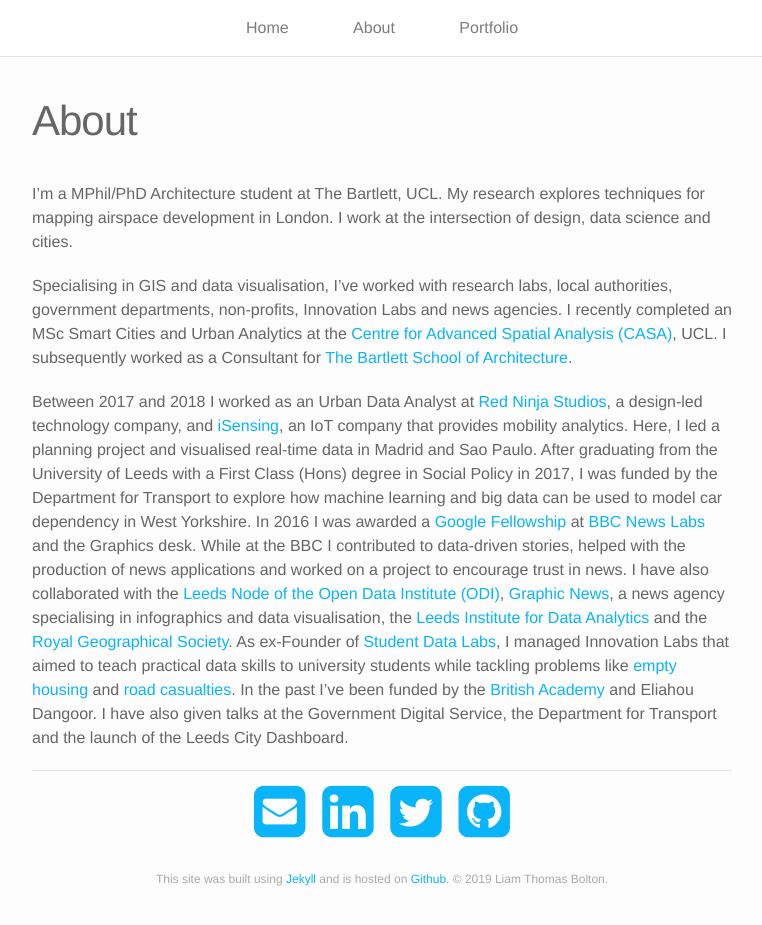
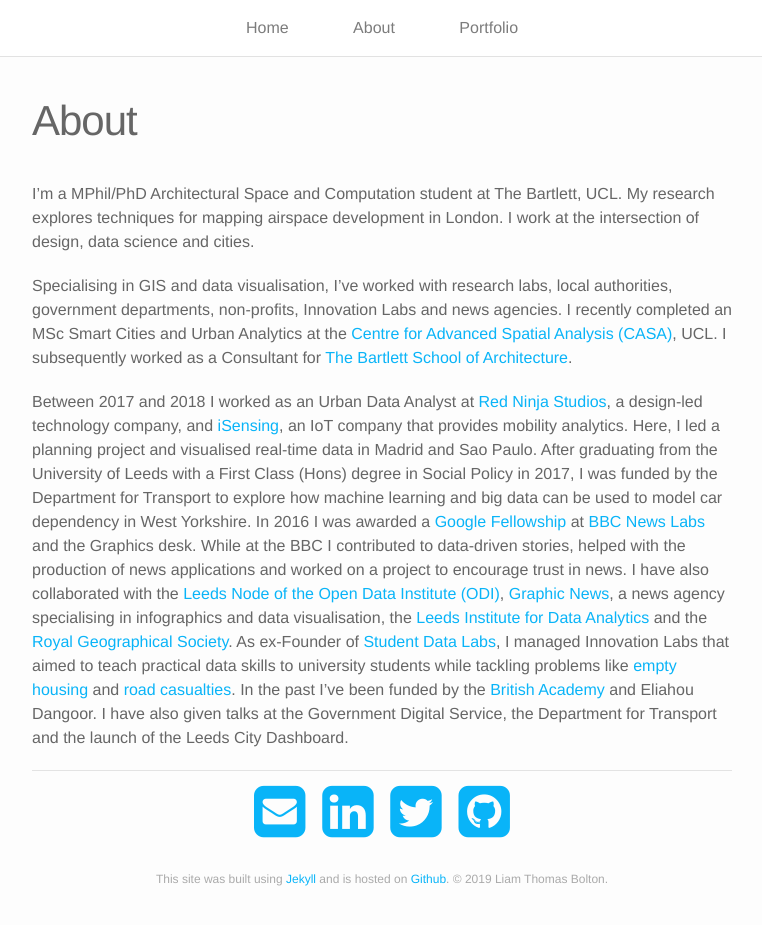
Before and after one commit to lbuk/portfolio-website, a Jekyll site: the page built from about.md, in a window 1280 px wide and 996 px high. Shown: the top 925 px of the window, without its empty margins (258-1020 px from the left). Built offline with Jekyll 4.4.1, drawn with Linux system fonts in a browser that asks for light colours; nearby versions of some CDN libraries.

Commit message:
Update about.md

```diff
--- a/about.md
+++ b/about.md
@@ -4,7 +4,7 @@
 permalink: /About/
 ---
 
-I'm a MPhil/PhD Architecture student at The Bartlett, UCL. My research explores techniques for mapping airspace development in London. I work at the intersection of design, data science and cities.
+I'm a MPhil/PhD Architectural Space and Computation student at The Bartlett, UCL. My research explores techniques for mapping airspace development in London. I work at the intersection of design, data science and cities.
 
 Specialising in GIS and data visualisation, I've worked with research labs, local authorities, government departments, non-profits, Innovation Labs and news agencies. I recently completed an MSc Smart Cities and Urban Analytics at the <a href="https://www.ucl.ac.uk/bartlett/casa/">Centre for Advanced Spatial Analysis (CASA)</a>, UCL. I subsequently worked as a Consultant for <a href="https://www.ucl.ac.uk/bartlett/architecture/">The Bartlett School of Architecture</a>.
 
```
